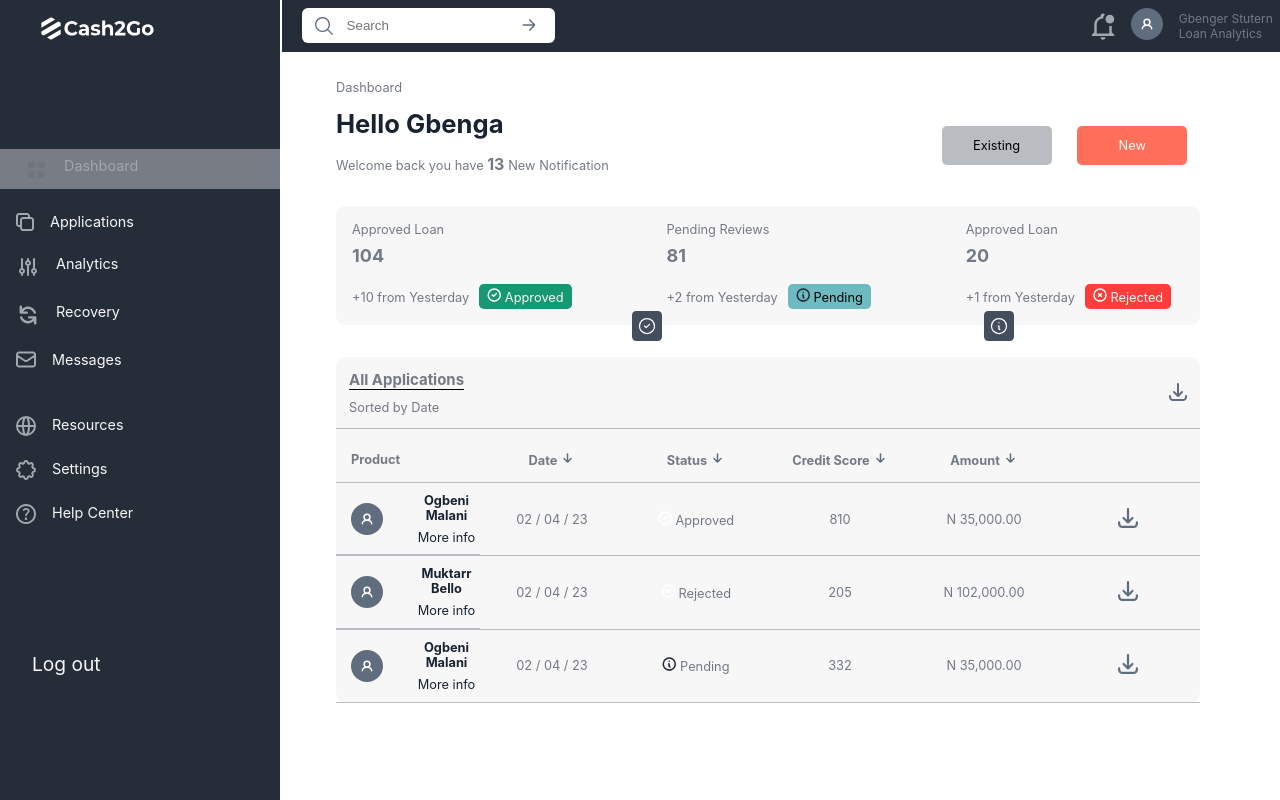
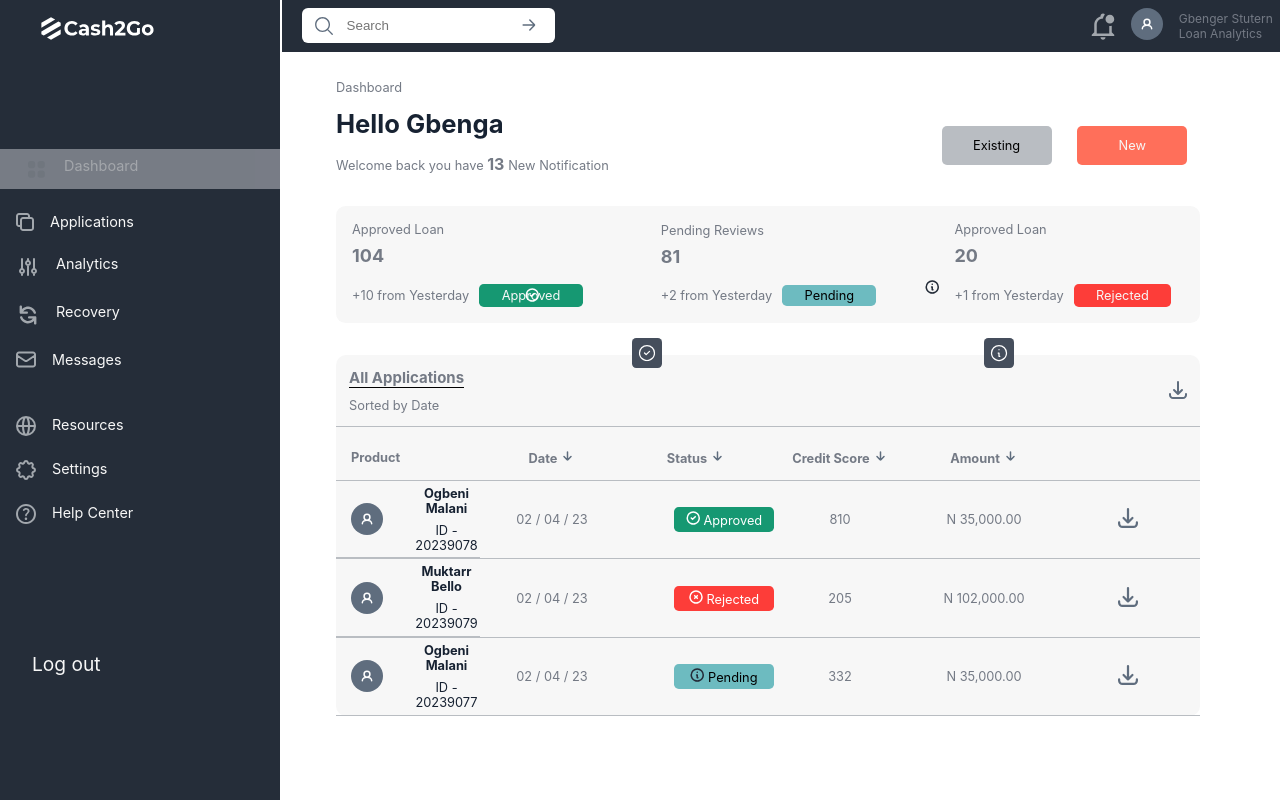
Before and after one commit to joyibeh93/Cash2go-loan-app, a React (Create React App) app: page /dashboard in a window 1280 px wide. Shown: the top 800 px of the page. Built offline with nearby package versions, Linux system fonts and the light colour scheme; the HTML template or start-up script is replaced by a standard one.

Commit message:
worked on the dashboard

```diff
--- a/src/Components/Dashboard1_down.jsx
+++ b/src/Components/Dashboard1_down.jsx
@@ -42,7 +42,7 @@ const DashBoard1_Down = () => {
               <img src={userIcon} alt="user-icon" />{' '}
               <div className="data-title"  >
                 <h4>Ogbeni Malani</h4>
-                <Link to="/applicantinfo"> More info </Link>
+                <Link to="/applicantinfo"> ID - 20239078 </Link>
                 {/* <span>more info</span> */}
               </div>
             </td >
@@ -63,7 +63,7 @@ const DashBoard1_Down = () => {
               <img src={userIcon} alt="user-icon" />{' '}
               <div className="data-title">
                 <h4>Muktarr Bello</h4>
-                <span><Link to="/applicantinfo"> More info </Link></span>
+                <span><Link to="/applicantinfo"> ID - 20239079 </Link></span>
                 {/* more info */}
               </div>
             </td>
@@ -83,7 +83,7 @@ const DashBoard1_Down = () => {
               <img src={userIcon} alt="user-icon" />{' '}
               <div className="data-title">
                 <h4>Ogbeni Malani</h4>
-                <Link to="/applicantinfo"> More info </Link>
+                <Link to="/applicantinfo"> ID - 20239077 </Link>
                 {/* <span>more info</span> */}
               </div>
             </td>
--- a/src/Components/MainDashboard.jsx
+++ b/src/Components/MainDashboard.jsx
@@ -53,7 +53,7 @@ import { useNavigate } from 'react-router-dom';
           <p className="loan-stats">
             +2 from Yesterday{' '}
             <button className="pending">
-              <img src={pendingTransparent} alt="pending-icon" className="icn"/> Pending
+              <img src={pendingTransparent} alt="pending-icon" className="icn pendingTransparent"/> Pending
             </button>
           </p>
         </div>
@@ -66,7 +66,7 @@ import { useNavigate } from 'react-router-dom';
           <p className="loan-stats">
             +1 from Yesterday{' '}
             <button className="rejected">
-              <img src={rejectedTransparent} alt="rejected-icon" /> Rejected
+              <img src={rejectedTransparent} alt="rejected-icon" className="rejected-icon" /> Rejected
             </button>
           </p>
         </div>
--- a/src/Styles/Dashboard-down.css
+++ b/src/Styles/Dashboard-down.css
@@ -187,7 +187,23 @@
 .dashDown-pending,
 .dashDown-approved,
 .dashDown-rejected {
-  margin: 0;
+  margin: 0 50px;
+  width: 100px;
+  padding: 4px 0;
+  border-radius:0.3rem;
+}
+.dashDown-approved{
+  background-color:var(--approved-btn-bg-clr);
+  color:#fff;
+}
+.dashDown-pending{
+  background-color:hsl(184, 40%, 59%);
+  color:#000;
+}
+.dashDown-rejected{
+  background-color: #fd3d39;
+  color:#fff;
+
 }
 
 .dashDown-img {
--- a/src/Styles/Dashboard1-top.css
+++ b/src/Styles/Dashboard1-top.css
@@ -81,52 +81,66 @@
   background-color: var(--approved-btn-bg-clr);
   color: var(--main-bg-clr);
   border: none;
-  padding: 0.25rem 0.5rem;
+  padding: 0.25rem 1.4rem;
   border-radius:0.3rem;
   font-size: 0.8rem;
   margin-left: 0.4rem;
+}
+.approvedTransparent{
+  position:absolute;
+  top:17.rem;
+  left: 32.8rem;
+
 }
 .pending {
   background-color: hsl(184, 40%, 59%);
   color: var(--);
   border: none;
-  padding: 0.25rem 0.5rem;
-  font-size: 0.9rem;
-  padding: 0.25rem 0.5rem;
+  padding: 0.20rem 1.4rem;
+  font-size: 0.8rem;
   border-radius:0.3rem;
-  font-size: 0.8rem;
   margin-left: 0.4rem;
 }
 .icn{
   color: #000000d2;
 }
+.pendingTransparent{
+  position:absolute;
+  top:17.5rem;
+  left: 57.8rem;
+
+}
 .rejected {
   background-color: var(--rejected-btn-bg-clr);
   color: var(--main-bg-clr);
   border: none;
-  padding: 0.3rem;
-  padding: 0.25rem 0.5rem;
+  padding: 0.25rem 1.4rem;
   border-radius:0.3rem;
   font-size: 0.8rem;
   margin-left: 0.4rem;
 }
+.rejected-icon{
+  position:absolute;
+  top:17.4rem;
+  left: 82.5rem;
+}
 .approved-black {
   position: absolute;
   left: 39.5rem;
-  bottom: 28.7rem;
+  bottom: 27rem;
   width: 1.875rem;
 }
 .pending-black {
   position: absolute;
   left: 61.5rem;
-  bottom: 28.7rem;
+  bottom: 27rem;
   width: 1.875rem;
 }
 
 .rejected-black {
   position: absolute;
   left: 86.9rem;
-  bottom: 28.7rem;
+  bottom: 27rem;
   width: 1.875rem;
 }
 .ddownload-icon{
```
